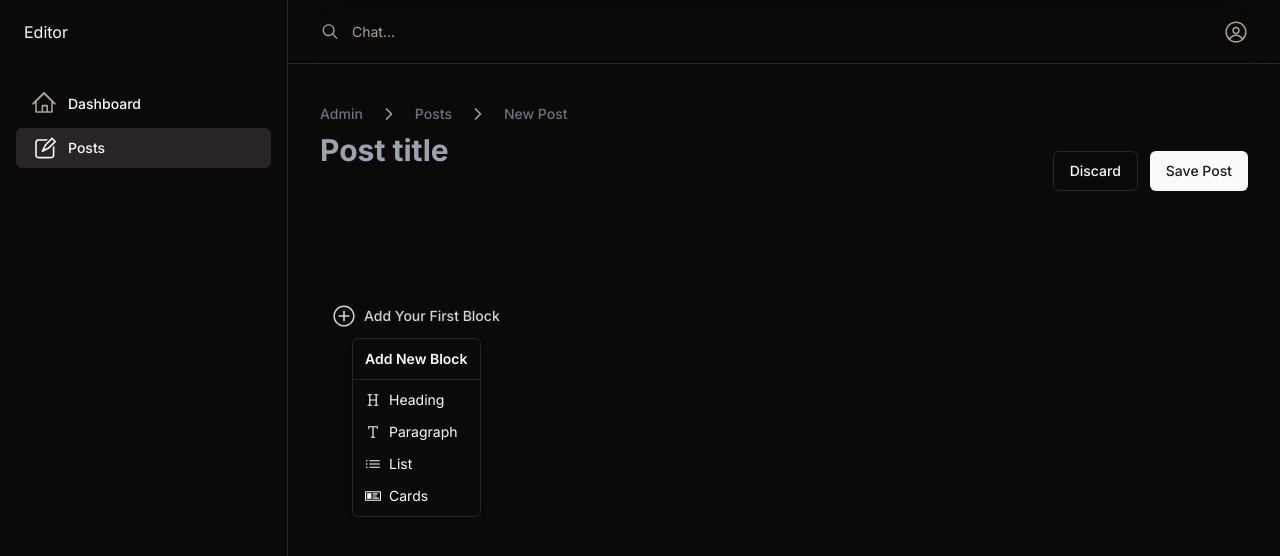
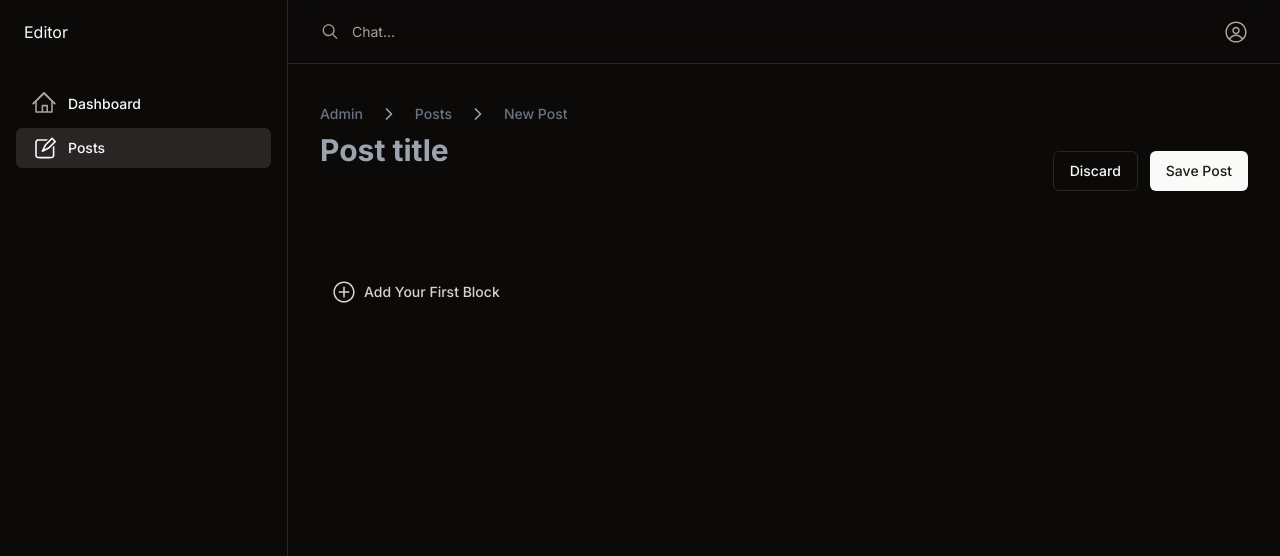
Before and after one commit to StillScripts/mikey, a Next.js app: page /admin/posts/new in a window 1280 px wide. Both pictures are taken after a click on the button "Add Your First Block". Shown: the top 556 px of the page. Built offline with nearby package versions, Linux system fonts and the light colour scheme.

Commit message:
Create reusable dropdown menu

```diff
--- a/components/editor/editor-zod.tsx
+++ b/components/editor/editor-zod.tsx
@@ -11,6 +11,7 @@ import {
 	Cross1Icon,
 	HeadingIcon,
 	IdCardIcon,
+	Link1Icon,
 	ListBulletIcon,
 	MixerVerticalIcon,
 	PlusCircledIcon,
@@ -127,6 +128,84 @@ const EditorForm = ({ form }: { form: UseFormReturn<EditorFormData> }) => {
 		}
 	})
 
+	const NewBlockDropdown = ({ children }: { children: React.ReactNode }) => (
+		<DropdownMenu>
+			<DropdownMenuTrigger asChild>{children}</DropdownMenuTrigger>
+			<DropdownMenuContent>
+				<DropdownMenuLabel>Add New Block</DropdownMenuLabel>
+				<DropdownMenuSeparator />
+				<DropdownMenuItem
+					onClick={() =>
+						append({
+							id: generateBlockId(),
+							type: 'header',
+							data: {
+								text: '',
+								level: 2
+							}
+						})
+					}
+				>
+					<HeadingIcon className="mr-2 h-4 w-4" /> Heading
+				</DropdownMenuItem>
+				<DropdownMenuItem
+					onClick={() =>
+						append({
+							id: generateBlockId(),
+							type: 'paragraph',
+							data: { text: '' }
+						})
+					}
+				>
+					<TextIcon className="mr-2 h-4 w-4" /> Paragraph
+				</DropdownMenuItem>
+				<DropdownMenuItem
+					onClick={() =>
+						append({
+							id: generateBlockId(),
+							type: 'list',
+							data: {
+								style: 'unordered',
+								items: []
+							}
+						})
+					}
+				>
+					<ListBulletIcon className="mr-2 h-4 w-4" />
+					List
+				</DropdownMenuItem>
+				<DropdownMenuItem
+					onClick={() =>
+						append({
+							id: generateBlockId(),
+							type: 'link',
+							data: {
+								link: ''
+							}
+						})
+					}
+				>
+					<Link1Icon className="mr-2 h-4 w-4" />
+					Link
+				</DropdownMenuItem>
+				<DropdownMenuItem
+					onClick={() =>
+						append({
+							id: generateBlockId(),
+							type: 'cards',
+							data: {
+								cards: []
+							}
+						})
+					}
+				>
+					<IdCardIcon className="mr-2 h-4 w-4" />
+					Cards
+				</DropdownMenuItem>
+			</DropdownMenuContent>
+		</DropdownMenu>
+	)
+
 	return (
 		<div>
 			{fields.map((block, index) => (
@@ -238,147 +317,20 @@ const EditorForm = ({ form }: { form: UseFormReturn<EditorFormData> }) => {
 							</DropdownMenuContent>
 						</DropdownMenu>
 						{/** Add new block */}
-						<DropdownMenu>
-							<DropdownMenuTrigger asChild>
-								<Button
-									className="mt-6"
-									type="button"
-									size="sm"
-									variant="ghost"
-								>
-									<PlusCircledIcon className="h-5 w-5" />
-								</Button>
-							</DropdownMenuTrigger>
-							<DropdownMenuContent>
-								<DropdownMenuLabel>Add New Block</DropdownMenuLabel>
-								<DropdownMenuSeparator />
-								<DropdownMenuItem
-									onClick={() =>
-										append({
-											id: generateBlockId(),
-											type: 'header',
-											data: {
-												text: '',
-												level: 2
-											}
-										})
-									}
-								>
-									<HeadingIcon className="mr-2 h-4 w-4" /> Heading
-								</DropdownMenuItem>
-								<DropdownMenuItem
-									onClick={() =>
-										append({
-											id: generateBlockId(),
-											type: 'paragraph',
-											data: {
-												text: ''
-											}
-										})
-									}
-								>
-									<TextIcon className="mr-2 h-4 w-4" /> Paragraph
-								</DropdownMenuItem>
-								<DropdownMenuItem
-									onClick={() =>
-										append({
-											id: generateBlockId(),
-											type: 'list',
-											data: {
-												style: 'ordered',
-												items: [{ text: '' }]
-											}
-										})
-									}
-								>
-									<ListBulletIcon className="mr-2 h-4 w-4" />
-									List
-								</DropdownMenuItem>
-								<DropdownMenuItem
-									onClick={() =>
-										append({
-											id: generateBlockId(),
-											type: 'cards',
-											data: {
-												cards: []
-											}
-										})
-									}
-								>
-									<IdCardIcon className="mr-2 h-4 w-4" />
-									Cards
-								</DropdownMenuItem>
-							</DropdownMenuContent>
-						</DropdownMenu>
+						<NewBlockDropdown>
+							<Button className="mt-6" type="button" size="sm" variant="ghost">
+								<PlusCircledIcon className="h-5 w-5" />
+							</Button>
+						</NewBlockDropdown>
 					</div>
 				</div>
 			))}
 			{fields.length === 0 && (
-				<DropdownMenu>
-					<DropdownMenuTrigger asChild>
-						<Button className="mt-6" type="button" size="sm" variant="ghost">
-							<PlusCircledIcon className="mr-2 h-6 w-6" /> Add Your First Block
-						</Button>
-					</DropdownMenuTrigger>
-					<DropdownMenuContent>
-						<DropdownMenuLabel>Add New Block</DropdownMenuLabel>
-						<DropdownMenuSeparator />
-						<DropdownMenuItem
-							onClick={() =>
-								append({
-									id: generateBlockId(),
-									type: 'header',
-									data: {
-										text: '',
-										level: 2
-									}
-								})
-							}
-						>
-							<HeadingIcon className="mr-2 h-4 w-4" /> Heading
-						</DropdownMenuItem>
-						<DropdownMenuItem
-							onClick={() =>
-								append({
-									id: generateBlockId(),
-									type: 'paragraph',
-									data: { text: '' }
-								})
-							}
-						>
-							<TextIcon className="mr-2 h-4 w-4" /> Paragraph
-						</DropdownMenuItem>
-						<DropdownMenuItem
-							onClick={() =>
-								append({
-									id: generateBlockId(),
-									type: 'list',
-									data: {
-										style: 'unordered',
-										items: []
-									}
-								})
-							}
-						>
-							<ListBulletIcon className="mr-2 h-4 w-4" />
-							List
-						</DropdownMenuItem>
-						<DropdownMenuItem
-							onClick={() =>
-								append({
-									id: generateBlockId(),
-									type: 'cards',
-									data: {
-										cards: []
-									}
-								})
-							}
-						>
-							<IdCardIcon className="mr-2 h-4 w-4" />
-							Cards
-						</DropdownMenuItem>
-					</DropdownMenuContent>
-				</DropdownMenu>
+				<NewBlockDropdown>
+					<Button type="button" size="sm" variant="ghost">
+						<PlusCircledIcon className="mr-2 h-6 w-6" /> Add Your First Block
+					</Button>
+				</NewBlockDropdown>
 			)}
 		</div>
 	)
```
